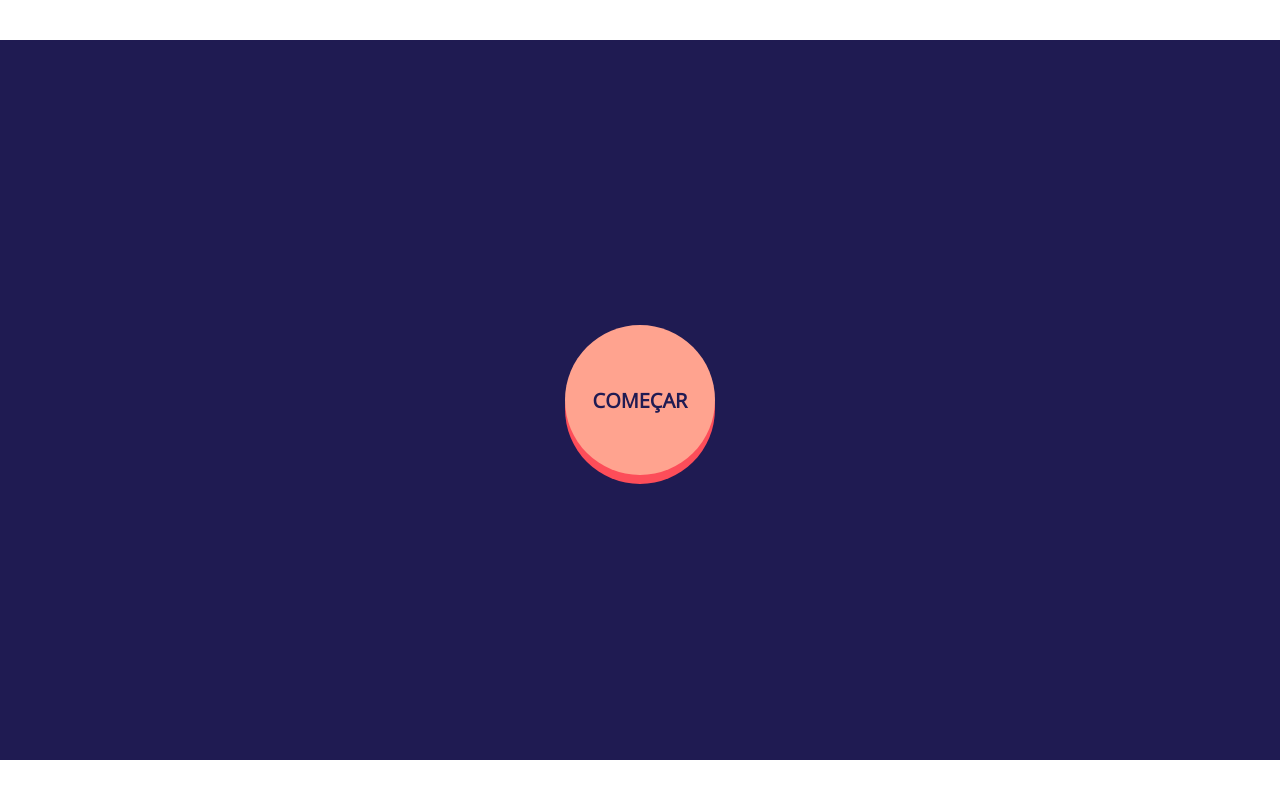
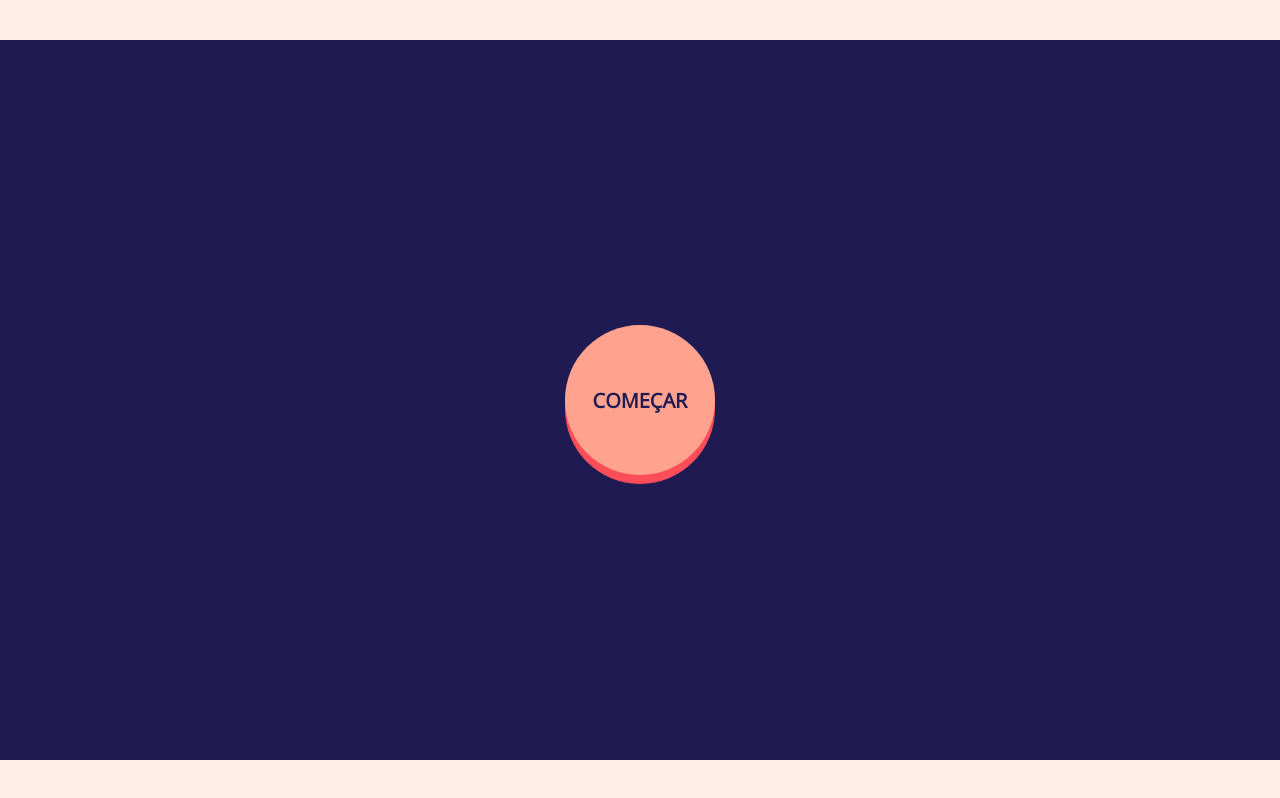
Before and after one commit to thayannevls/Brasirama, a Vue app in the folder brasis_interface/: page / in a window 1280 px wide. Built offline with nearby package versions, Linux system fonts and the light colour scheme.

Commit message:
cor do fundo

```diff
--- a/brasis_interface/src/App.vue
+++ b/brasis_interface/src/App.vue
@@ -14,6 +14,10 @@ export default {
 
 <style>
 @import url('https://fonts.googleapis.com/css?family=Open+Sans');
+
+html {
+    background-color: #ffebe7;
+}
 
 #app {
     font-family: 'Open Sans', sans-serif;
```
